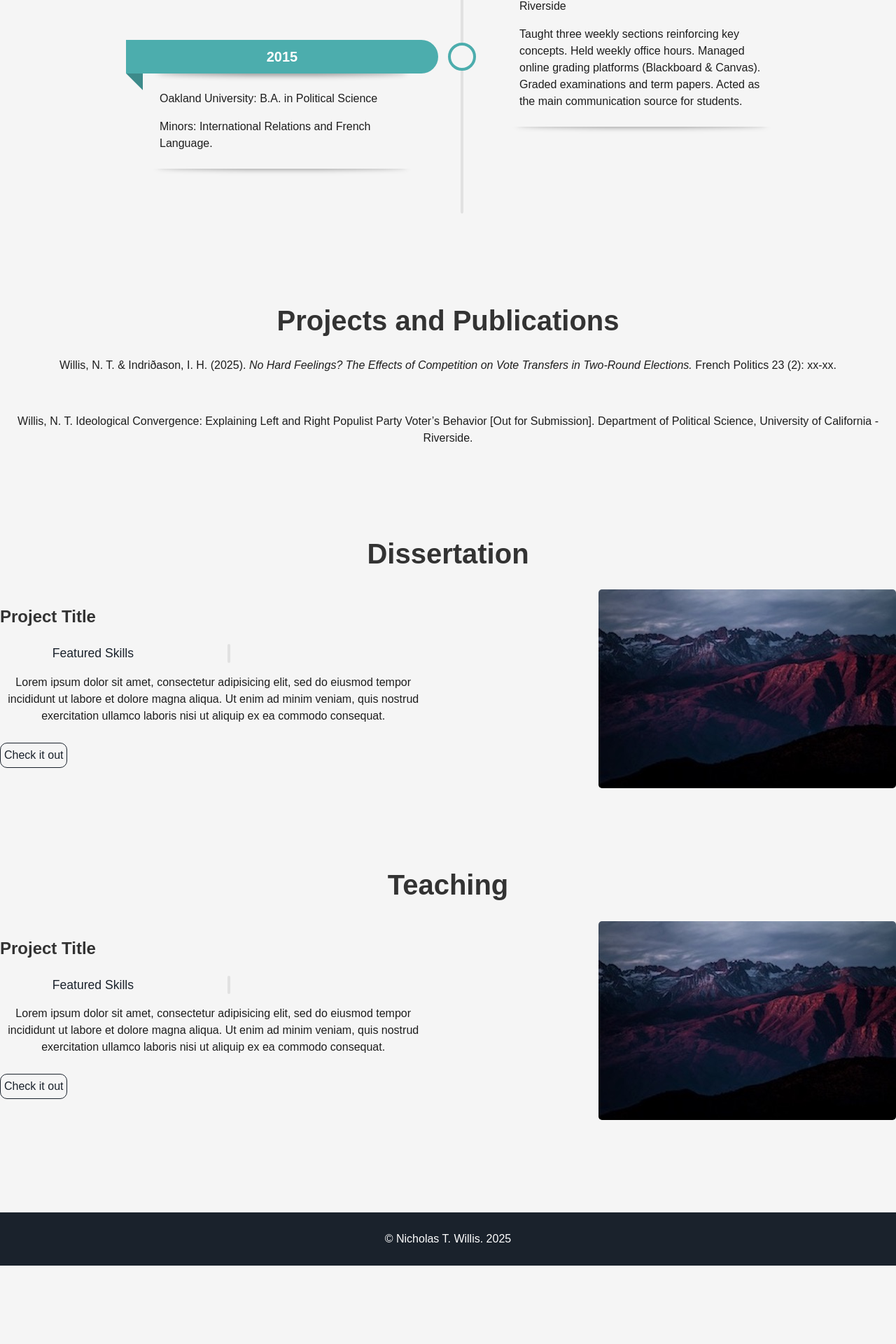
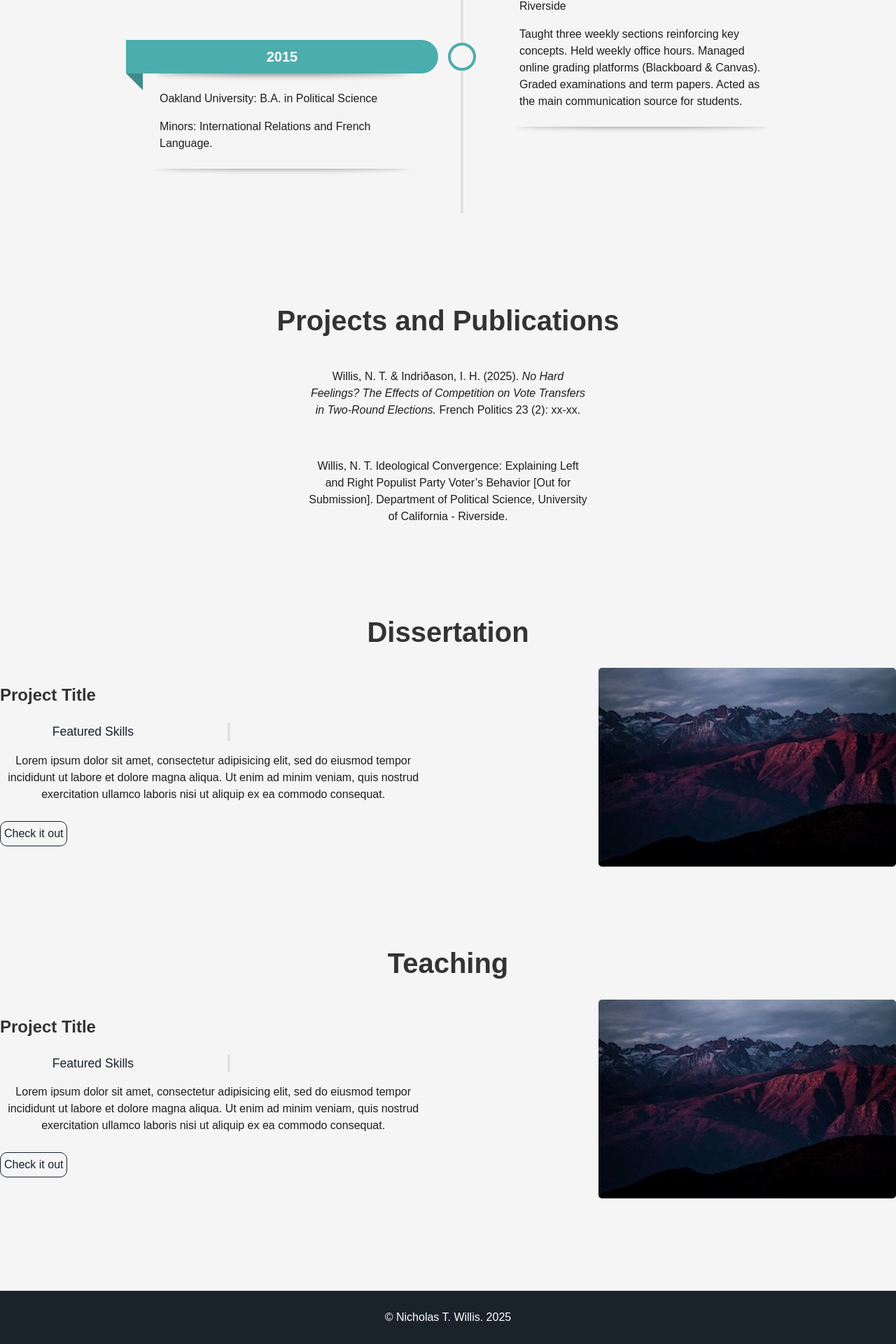
Before and after one commit to SimplyWillis/nicholastwillis, a Jekyll site: the page built from index.html, in a window 1280 px wide. Shown: the part 2111-4031 px from the top of the page at 70% size. Built offline with Jekyll 4.4.1, drawn with Linux system fonts in a browser that asks for light colours; before the commit the page ends 3919 px from its top, so only the background shows below that.

Commit message:
Update projectsandpublications.html

```diff
--- a/_includes/projectsandpublications.html
+++ b/_includes/projectsandpublications.html
@@ -7,6 +7,10 @@ p {
 </head>
 
   <h1> Projects and Publications </h1>
-    <p> Willis, N. T. & Indriðason, I. H. (2025). <i>No Hard Feelings? The Effects of Competition on Vote Transfers in Two-Round Elections. </i> French Politics 23 (2): xx-xx.   </p>
+  <div style="text-align: center;">
+    <div style="display: inline-block; text-align: left; max-width: 400px;">
+  <p> Willis, N. T. & Indriðason, I. H. (2025). <i>No Hard Feelings? The Effects of Competition on Vote Transfers in Two-Round Elections. </i> French Politics 23 (2): xx-xx.   </p>
     <br>
     <p> Willis, N. T. Ideological Convergence: Explaining Left and Right Populist Party Voter’s Behavior [Out for Submission]. Department of Political Science, University of California - Riverside.  </p>
+  </div>
+</div>
```
